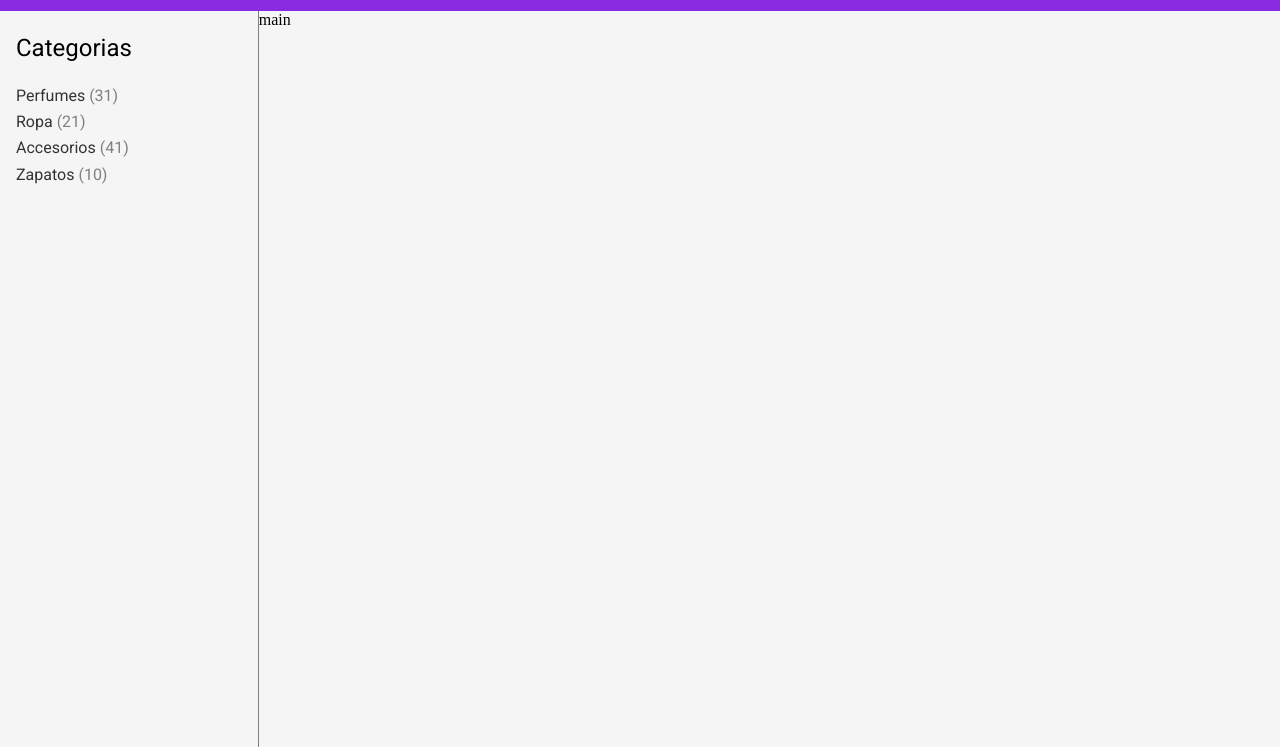
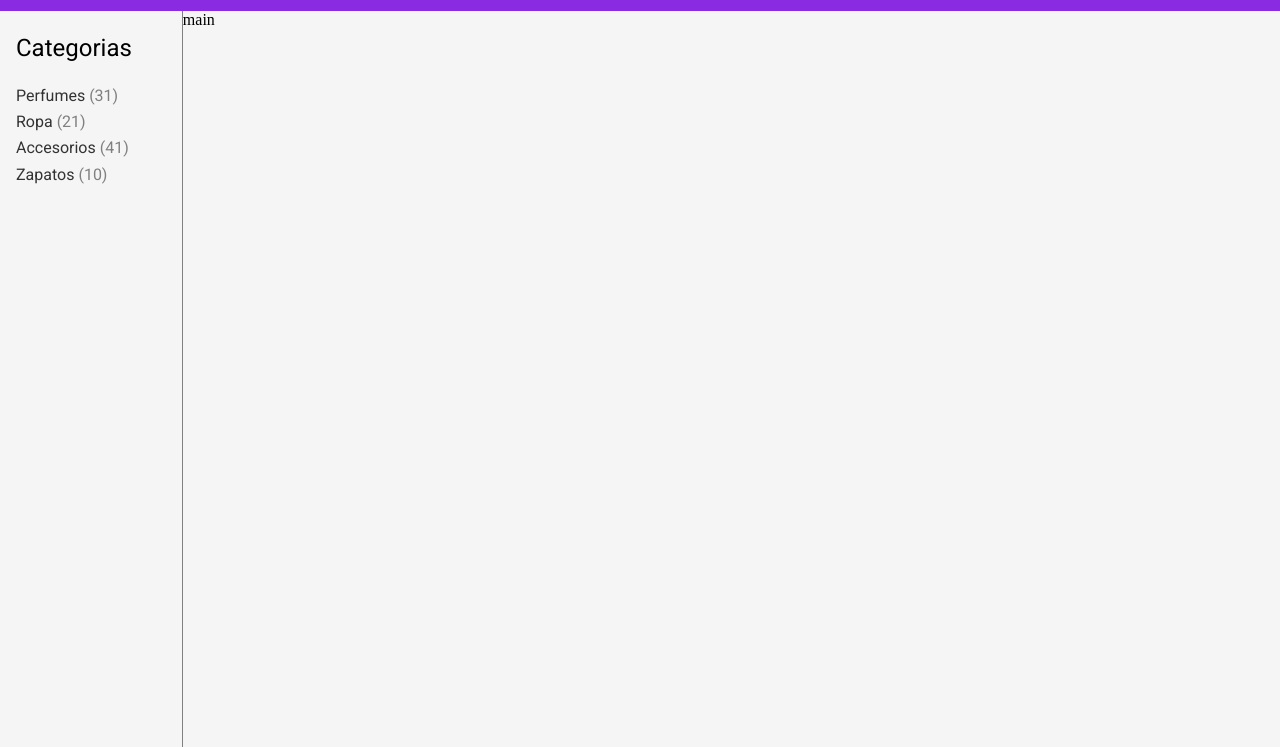
Before and after one commit to framirezj/ADL_desafio-grid, a plain HTML site: page index.html in a window 1280 px wide. Shown: the part 53-800 px from the top of the page. Drawn offline with Linux system fonts and the light colour scheme.

Commit message:
updated: tamaño del ancho de las columnas de grid areas

```diff
--- a/assets/css/styles.css
+++ b/assets/css/styles.css
@@ -98,9 +98,10 @@ footer{
 .grid-container{
     display: grid;
     grid-template-areas:
-        "h h h h h h h h h h"
-        "a m m m m m m m m m"
-        "f f f f f f f f f f";
+        "h h h h"
+        "a m m m"
+        "f f f f";
+    grid-template-columns: 1fr 2fr 2fr 2fr;
 }
 
 h1{
```
